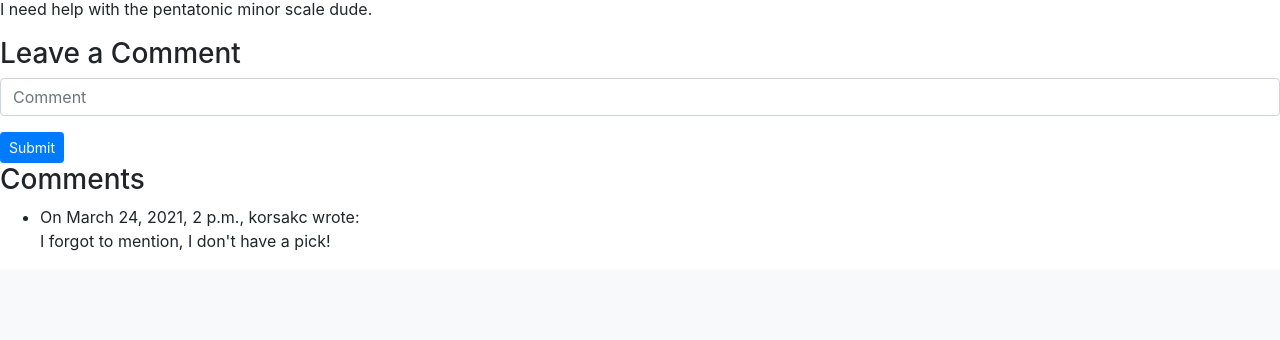
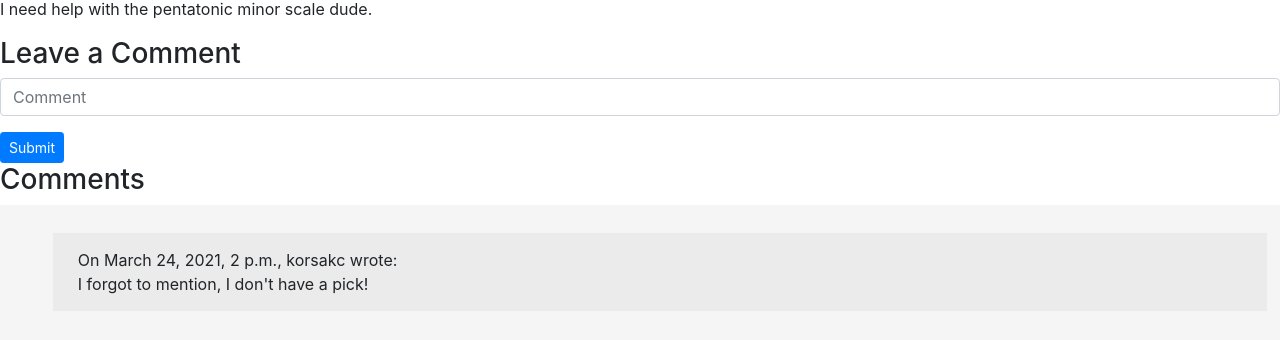
Before and after one commit to chriskorsak/capstone, a Django app: page /feedback/5 in a window 1280 px wide. Shown: the part 595-935 px from the top of the page. Before the commit the page ends 846 px from the top, so only its background shows below. Run offline with Django 3.2, Linux system fonts and the light colour scheme; a user stored in the database is signed in; data comes from the database, SQL or seed files in the repository; some libraries are stand-ins or nearby versions.

Commit message:
minor style changes to feedback comments, templates.

```diff
--- a/ckblues/static/ckblues/styles.css
+++ b/ckblues/static/ckblues/styles.css
@@ -7,3 +7,20 @@ section.post {
 #update-section {
   display: none;
 }
+
+/* comment section of feedback and post */
+
+li {
+  list-style-type: none;
+}
+
+div.comment-section {
+  background-color: rgb(245, 245, 245);
+  padding: 1%;
+}
+
+li.comment {
+  padding: 15px 25px;
+  margin: 15px 0px;
+  background-color: rgb(235, 235, 235);
+}
--- a/ckblues/templates/ckblues/dashboard.html
+++ b/ckblues/templates/ckblues/dashboard.html
@@ -7,7 +7,7 @@
 
 {% block body %}
   <h2>Hello {{ username }}!</h2>
-  <button id="update-button" class="btn btn-primary">Update Email/Password</button>
+  <button id="update-button" class="btn btn-primary btn-sm">Update Email/Password</button>
 
   <!-- display feedbacks -->
   <section id="feedback-section">
--- a/ckblues/templates/ckblues/feedback.html
+++ b/ckblues/templates/ckblues/feedback.html
@@ -27,9 +27,10 @@
     </form>
 
   <h3>Comments</h3>
+  <div class="comment-section">
   <ul>
   {% for comment in comments %}
-    <li>
+    <li class="comment">
       On {{ comment.date }}, {{ comment.user.username }} wrote:
       <br>
       {{ comment.comment }}
@@ -38,5 +39,6 @@
     <p>No Comments yet!</p>
   {% endfor %}
   </ul>
+  </div>
 
 {% endblock %}
```
